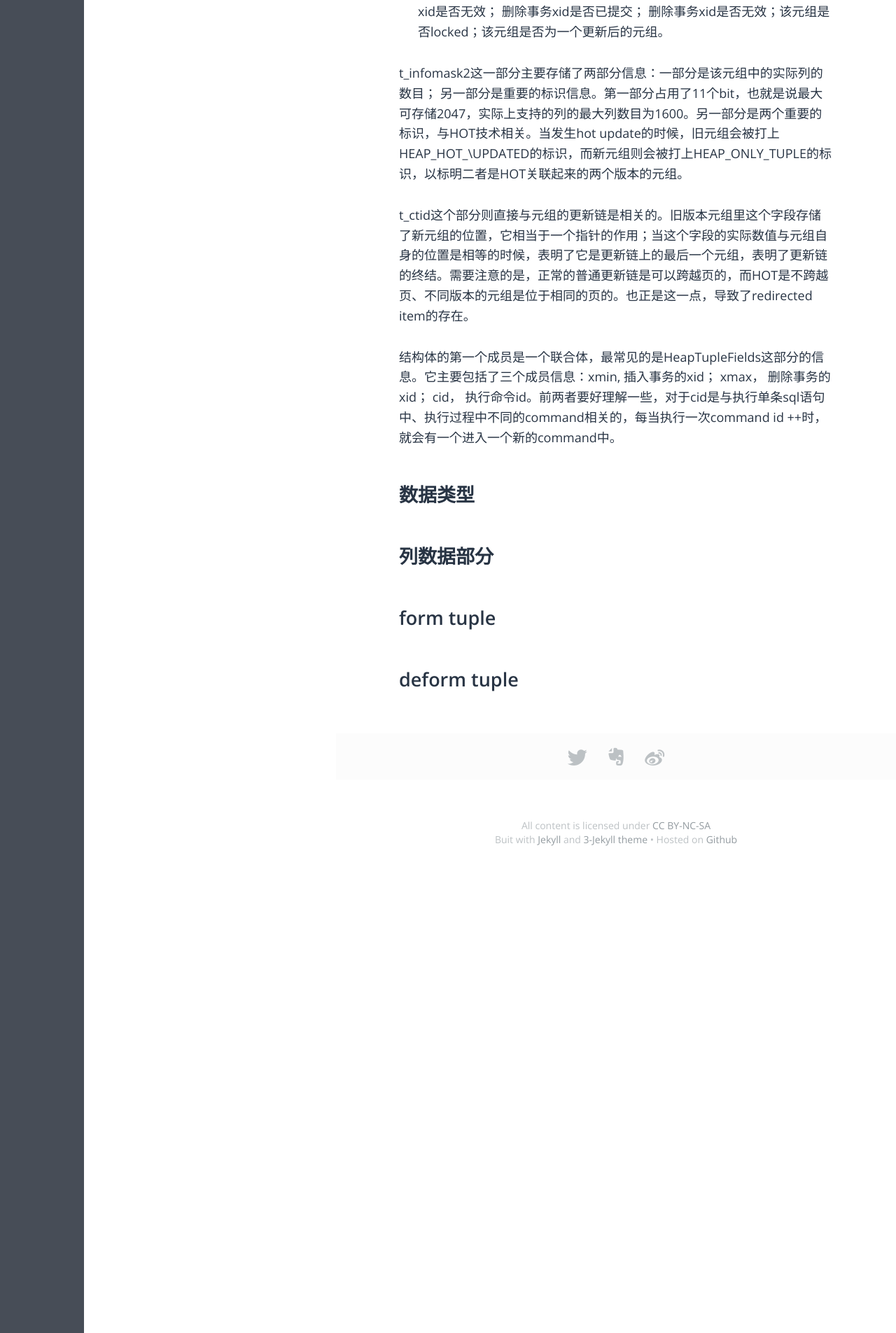
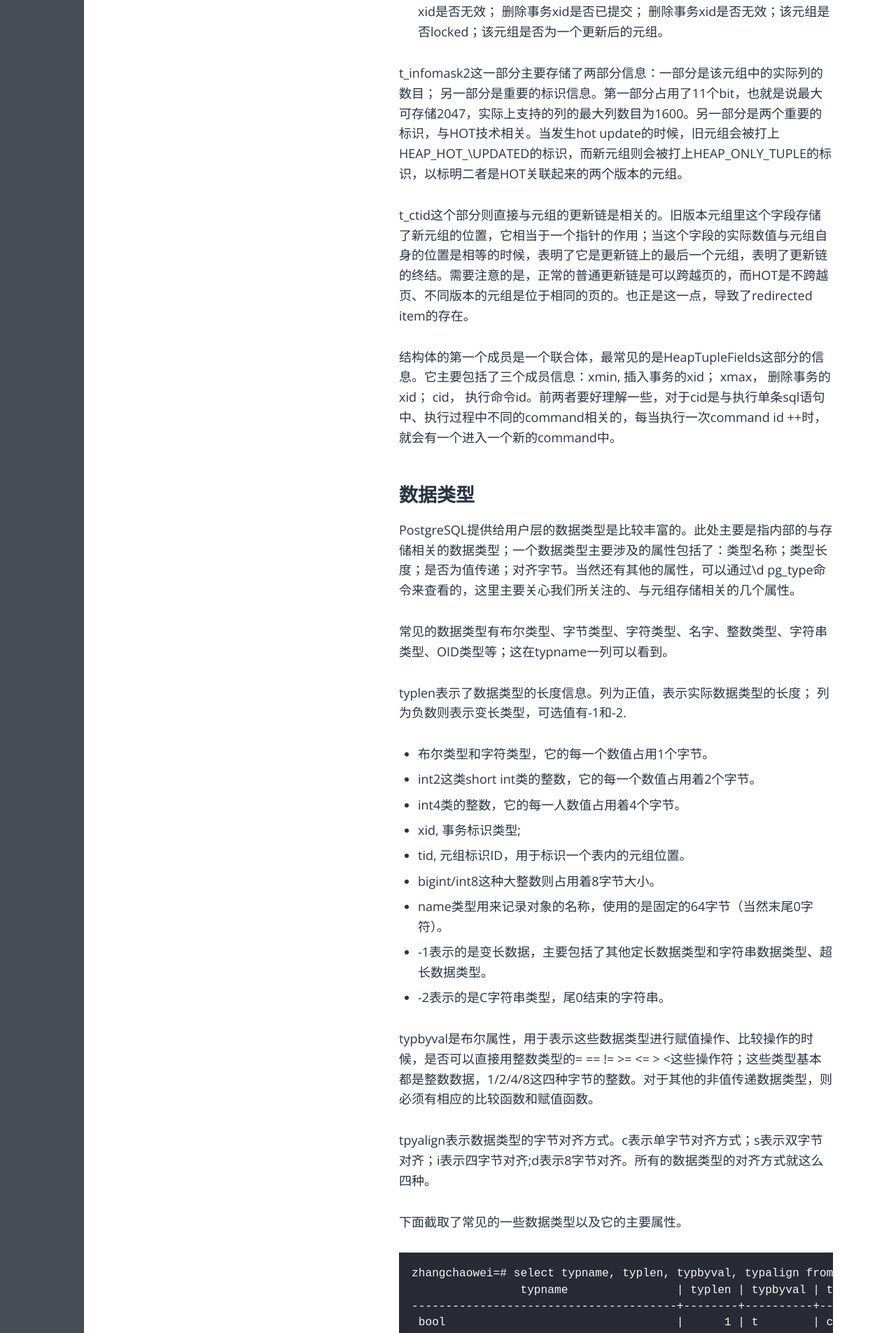
Before and after one commit to feelkill/feelkill.github.io, a Jekyll site: the page built from _posts/database/2017-08-23-pg-tuple-struct.md, in a window 1280 px wide. Shown: the part 3095-5000 px from the top of the page at 70% size. Built offline with Jekyll 4.4.1, drawn with Linux system fonts in a browser that asks for light colours; some web fonts are replaced; some of the changed text lies outside the part shown.

Commit message:
pg数据类型

````diff
--- a/_posts/database/2017-08-23-pg-tuple-struct.md
+++ b/_posts/database/2017-08-23-pg-tuple-struct.md
@@ -75,8 +75,61 @@ t\_ctid这个部分则直接与元组的更新链是相关的。旧版本元组
 
 ## 数据类型
 
+PostgreSQL提供给用户层的数据类型是比较丰富的。此处主要是指内部的与存储相关的数据类型；一个数据类型主要涉及的属性包括了：类型名称；类型长度；是否为值传递；对齐字节。当然还有其他的属性，可以通过\d pg_type命令来查看的，这里主要关心我们所关注的、与元组存储相关的几个属性。
+
+常见的数据类型有布尔类型、字节类型、字符类型、名字、整数类型、字符串类型、OID类型等；这在typname一列可以看到。
+
+typlen表示了数据类型的长度信息。列为正值，表示实际数据类型的长度； 列为负数则表示变长类型，可选值有-1和-2.
+
+* 布尔类型和字符类型，它的每一个数值占用1个字节。
+* int2这类short int类的整数，它的每一个数值占用着2个字节。
+* int4类的整数，它的每一人数值占用着4个字节。
+* xid, 事务标识类型;
+* tid, 元组标识ID，用于标识一个表内的元组位置。
+* bigint/int8这种大整数则占用着8字节大小。
+* name类型用来记录对象的名称，使用的是固定的64字节（当然末尾0字符）。
+* -1表示的是变长数据，主要包括了其他定长数据类型和字符串数据类型、超长数据类型。
+* -2表示的是C字符串类型，尾0结束的字符串。
+
+typbyval是布尔属性，用于表示这些数据类型进行赋值操作、比较操作的时候，是否可以直接用整数类型的= == != >= <= > <这些操作符；这些类型基本都是整数数据，1/2/4/8这四种字节的整数。对于其他的非值传递数据类型，则必须有相应的比较函数和赋值函数。
+
+tpyalign表示数据类型的字节对齐方式。c表示单字节对齐方式；s表示双字节对齐；i表示四字节对齐;d表示8字节对齐。所有的数据类型的对齐方式就这么四种。
+
+下面截取了常见的一些数据类型以及它的主要属性。
+
+```
+zhangchaowei=# select typname, typlen, typbyval, typalign from pg_type order by oid;
+                typname                | typlen | typbyval | typalign
+---------------------------------------+--------+----------+----------
+ bool                                  |      1 | t        | c
+ bytea                                 |     -1 | f        | i
+ char                                  |      1 | t        | c
+ name                                  |     64 | f        | c
+ int8                                  |      8 | t        | d
+ int2                                  |      2 | t        | s
+ int4                                  |      4 | t        | i
+ text                                  |     -1 | f        | i
+ oid                                   |      4 | t        | i
+ tid                                   |      6 | f        | s
+ xid                                   |      4 | t        | i
+ cid                                   |      4 | t        | i
+```
+
+在代码实现中，所有的数据类型使用了一种抽象的统一表示方法，即Datum，它的长度为CPU字长。在64位的机器下，它的长度为8字节，所有比8字节小的数值都会直接存储在这8个字节之内。除此之外，其他的超长数值以及变长数值都是使用Datum存储了一个指针类型，真正的数据存储在另外一个heap内存上。
+
+那么这种变长的数据类型在磁盘上应该怎么存储呢？简单来讲，主要有两种存储格式，
+
+* 1字节头，后面是数据部分
+* 4字节头，后面是数据部分
+
+无论是哪种数据存储格式，头部含有较为重要的信息，包括需要区别字节头长度、是否经过了LZ压缩等信息。
+
 ## 列数据部分
 
-## form tuple
+上面说明了数据类型的基本重要知识。各个列的排列将会遵守对应的数据类型的要求，包括对齐方式，然后依序放置数据即可。在对元组访问的时候，为了加速元组的访问，使用了一个cached offset的信息，它表示了对应列在元组中的偏移位置是不会随着数据的变化而变化的。也正是因为这一点，这个cached offset也仅对表定义中、前面连续的、定长的列是有效的；一旦出现一个变长的数据列，必然会影响后续列访问的偏移位置，后面列的访问强依赖于前面变长数据的实际长度。这一优化给我们的提示是： 定长的数据类型放在表定义的前面，变长的数据类型放在表定义的后面，对于快速地访问元组属性列是有性能优势的。当然，所有列的访问除外。
 
-## deform tuple
+对于这部分的信息，可以主要参考heap_form_tuple() + heap_deform_tuple()这两个函数。这两个函数放在下面进行原理说明。
+
+### form tuple
+
+### deform tuple
````
